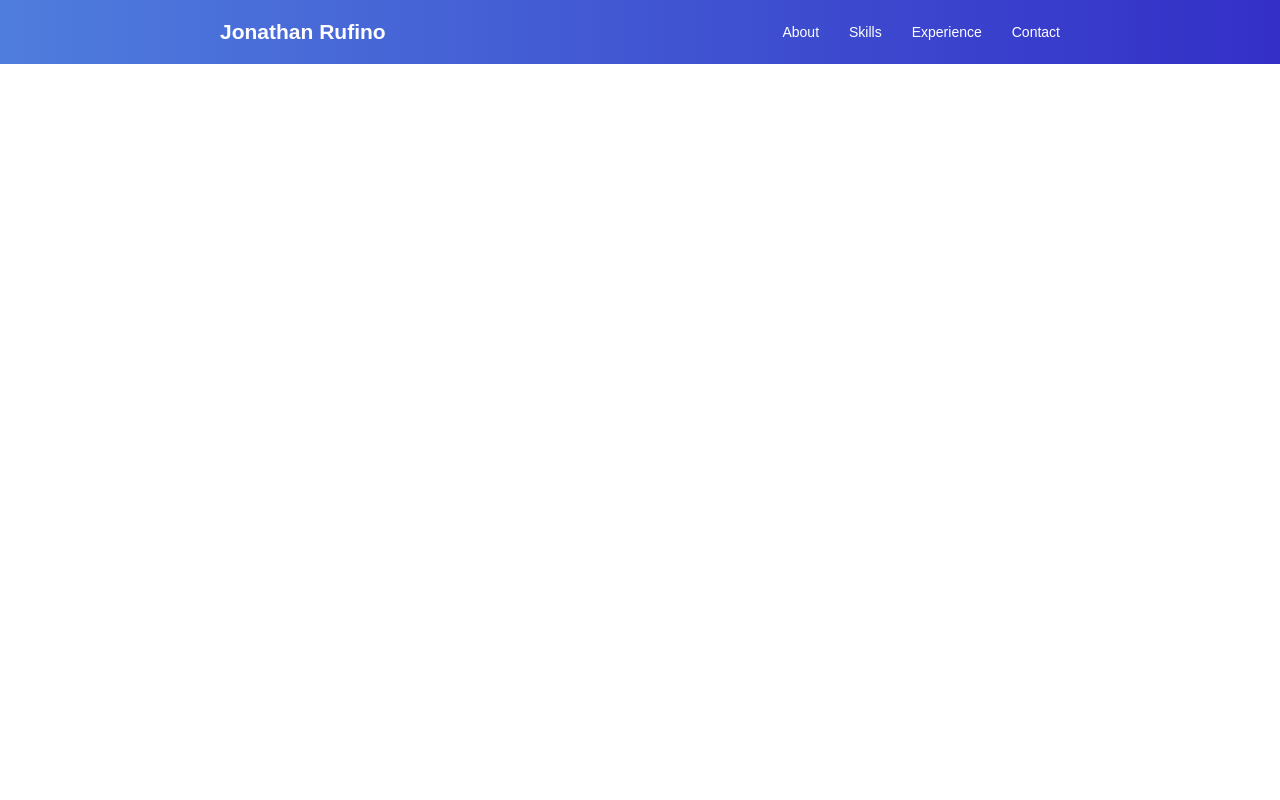
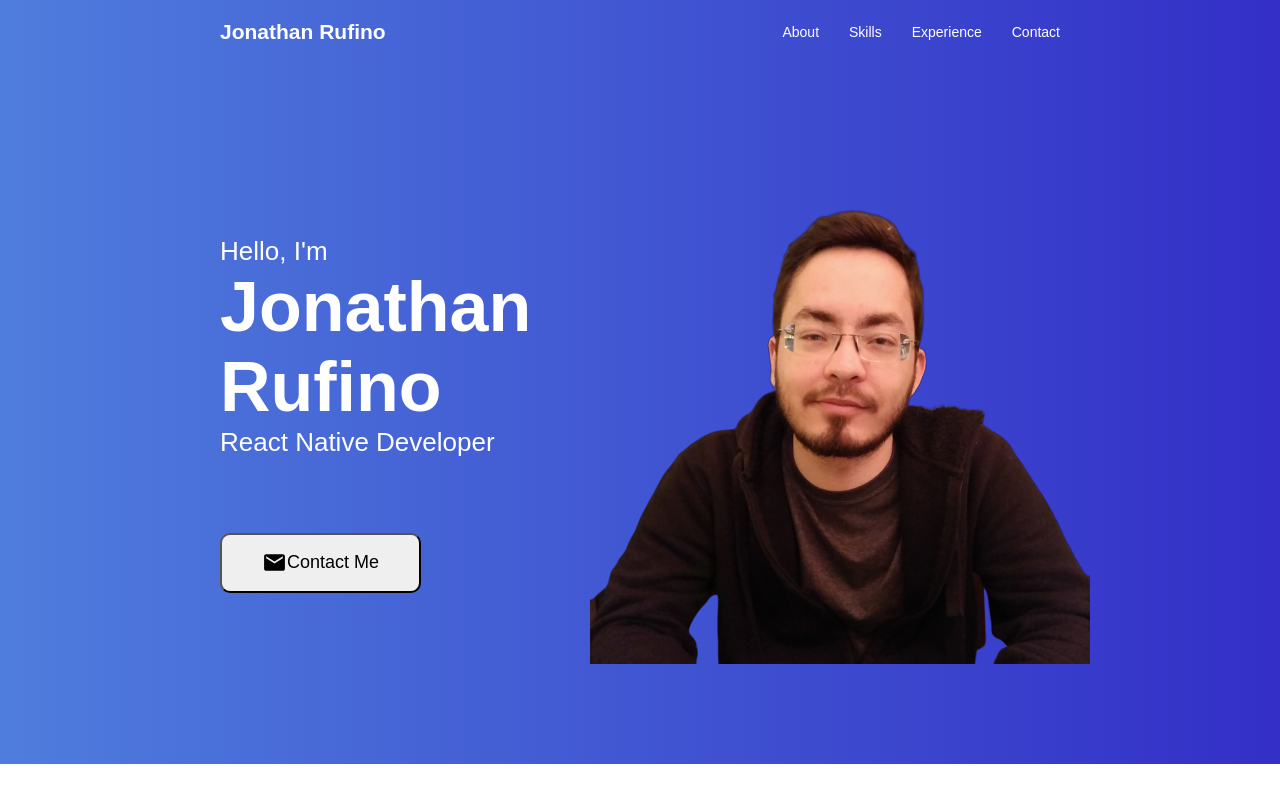
Before and after one commit to JonathanRufino/portfolio, a React (Create React App) app: page / in a window 1280 px wide. Built offline with nearby package versions, Linux system fonts and the light colour scheme.

Commit message:
new: add hero section

```diff
--- a/src/App.js
+++ b/src/App.js
@@ -1,6 +1,7 @@
 import React from 'react';
 
 import Header from '~/components/Header';
+import Hero from '~/components/Hero';
 
 import GlobalStyle from './styles/global';
 
@@ -9,6 +10,7 @@ function App() {
     <div className="App">
       <GlobalStyle />
       <Header />
+      <Hero />
     </div>
   );
 }
--- /dev/null
+++ b/src/components/Hero/index.js
@@ -0,0 +1,28 @@
+import React from 'react';
+import { MdEmail } from 'react-icons/md';
+
+import hero from '../../assets/hero.png';
+
+import { Container, Content, Info } from './styles';
+
+function Hero() {
+  return (
+    <Container>
+      <Content>
+        <Info>
+          <p>Hello, I&apos;m</p>
+          <h1>Jonathan Rufino</h1>
+          <p>React Native Developer</p>
+          <button type="button">
+            <MdEmail size={25} />
+            Contact Me
+          </button>
+        </Info>
+
+        <img data-testid="hero-image" src={hero} alt="Jonathan Rufino" />
+      </Content>
+    </Container>
+  );
+}
+
+export default Hero;
--- /dev/null
+++ b/src/components/Hero/styles.js
@@ -0,0 +1,42 @@
+import styled from 'styled-components';
+
+export const Container = styled.div`
+  background: linear-gradient(90deg, #4f7ddd, #332fc7);
+`;
+
+export const Content = styled.div`
+  max-width: 900px;
+  margin: 0 auto;
+  padding: 100px 0;
+
+  display: flex;
+  flex-direction: row;
+  align-items: center;
+  justify-content: space-between;
+`;
+
+export const Info = styled.div`
+  padding: 0 30px;
+
+  p {
+    color: #fff;
+    font-size: 26px;
+  }
+
+  h1 {
+    color: #fff;
+    font-size: 70px;
+  }
+
+  button {
+    height: 60px;
+    padding: 0 40px;
+    border-radius: 10px;
+    margin-top: 75px;
+    font-size: 18px;
+
+    display: flex;
+    /* flex-direction: row; */
+    align-items: center;
+  }
+`;
```
Also changed, not shown: src/assets/hero.png (added), 1 other file (tests, documents, lock files or other folders).
